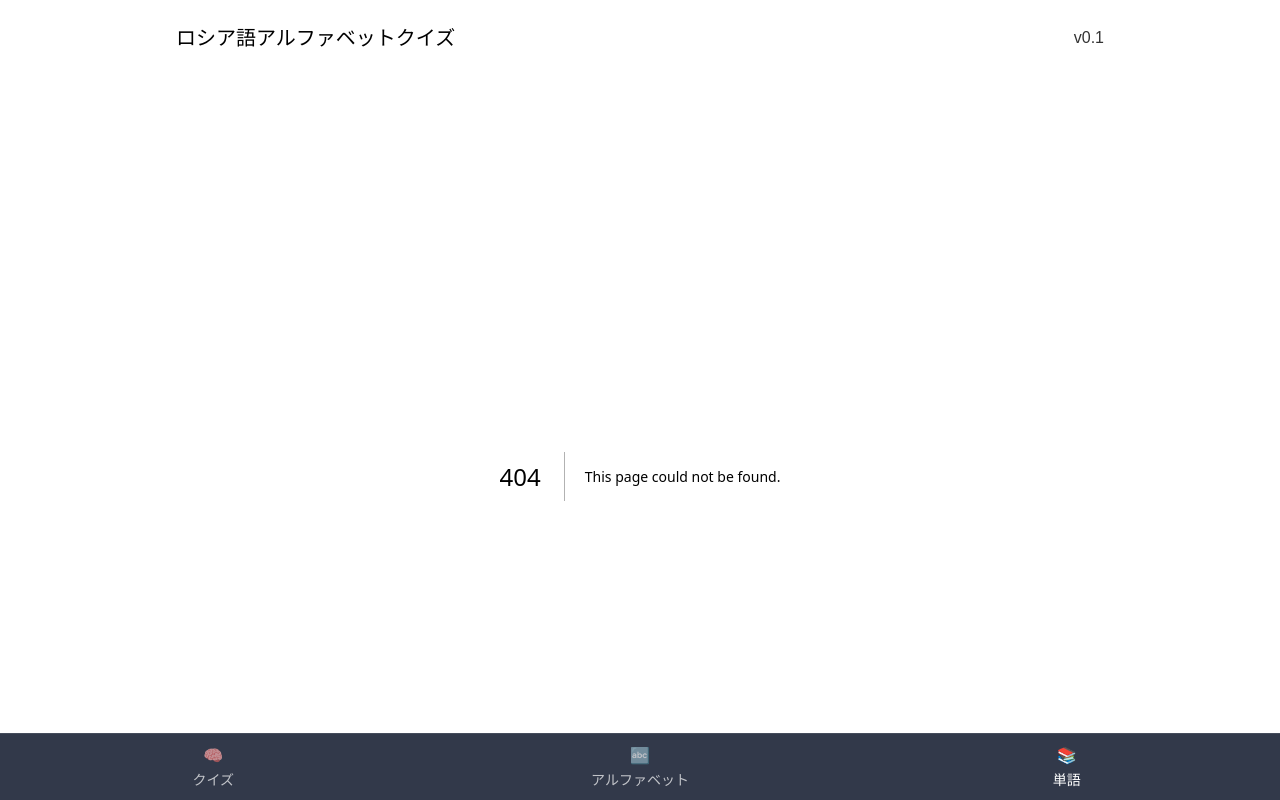
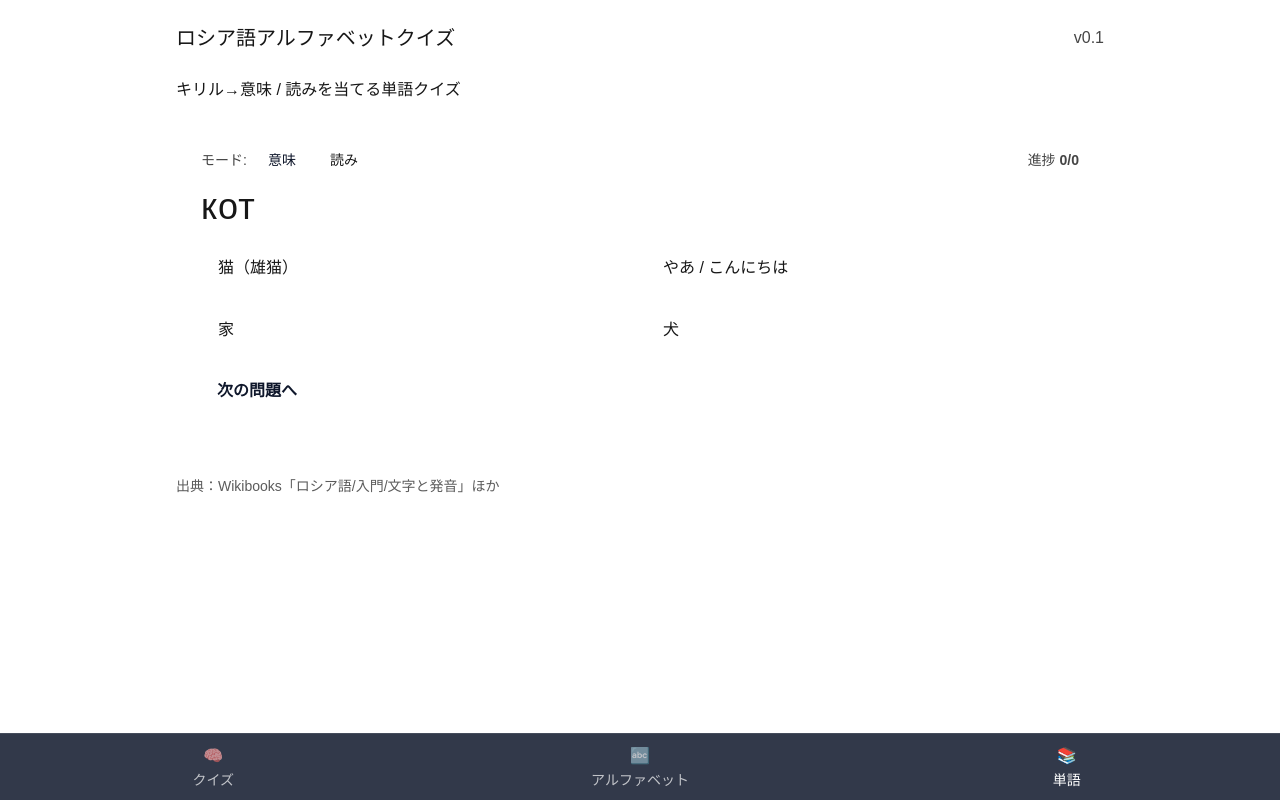
Before and after one commit to harukahirata/russian-practice, a Next.js app: page /words in a window 1280 px wide. Before the commit this address had no page. Shown: the top 800 px of the page. Built offline with nearby package versions, Linux system fonts and the light colour scheme.

Commit message:
add: 単語クイズを追加

```diff
--- /dev/null
+++ b/src/app/words/page.tsx
@@ -0,0 +1,10 @@
+import WordQuiz from "@/components/WordQuiz";
+
+export default function Page() {
+  return (
+    <main className="space-y-4">
+      <p className="leading-7">キリル→意味 / 読みを当てる単語クイズ</p>
+      <WordQuiz />
+    </main>
+  );
+}
--- /dev/null
+++ b/src/components/WordQuiz.tsx
@@ -0,0 +1,142 @@
+"use client";
+import { useEffect, useMemo, useState } from "react";
+import { WORDS, Word } from "@/lib/words";
+
+type Mode = "reading" | "meaning"; // 読みクイズ・意味クイズ
+
+function pickRandom<T>(arr: T[], n: number): T[] {
+  const copy = [...arr];
+  for (let i = copy.length - 1; i > 0; i--) {
+    const j = Math.floor(Math.random() * (i + 1));
+    [copy[i], copy[j]] = [copy[j], copy[i]];
+  }
+  return copy.slice(0, n);
+}
+
+function buildQuestion(word: Word, mode: Mode, pool: Word[]) {
+  const correct = mode === "reading" ? word.readingJa : word.meaningJa;
+  const distractorsPool = pool
+    .map((w) => (mode === "reading" ? w.readingJa : w.meaningJa))
+    .filter((x) => x !== correct);
+
+  const options = pickRandom([correct, ...pickRandom(distractorsPool, 3)], 4);
+  return { prompt: word.ru, correct, options } as const;
+}
+
+export default function WordQuiz() {
+  const [mode, setMode] = useState<Mode>("meaning"); // 初期は意味クイズにする
+  const [index, setIndex] = useState<number | null>(null);
+  const [selected, setSelected] = useState<string | null>(null);
+  const [score, setScore] = useState({ correct: 0, total: 0 });
+
+  useEffect(() => {
+    setIndex(Math.floor(Math.random() * WORDS.length));
+  }, []);
+
+  const word = useMemo(() => WORDS[index ?? 0], [index]);
+
+  const q = useMemo(() => {
+    if (index === null)
+      return { prompt: "", correct: "", options: [] as string[] };
+    return buildQuestion(word, mode, WORDS);
+  }, [index, word, mode]);
+
+  const answered = selected !== null;
+
+  const next = () => {
+    setIndex((i) => ((i ?? 0) + 1) % WORDS.length);
+    setSelected(null);
+  };
+
+  if (index === null) {
+    return (
+      <div className="rounded-2xl border border-white/10 bg-white/5 p-6">
+        Loading...
+      </div>
+    );
+  }
+
+  return (
+    <section className="rounded-2xl border border-white/10 bg-white/5 p-6">
+      {/* モード切り替え */}
+      <div className="mb-3 flex items-center gap-2">
+        <span className="text-sm opacity-80">モード:</span>
+        <button
+          onClick={() => setMode("meaning")}
+          className={[
+            "rounded px-3 py-1 text-sm border",
+            mode === "meaning"
+              ? "bg-white text-slate-900 border-transparent"
+              : "border-white/20 hover:bg-white/10",
+          ].join(" ")}
+        >
+          意味
+        </button>
+        <button
+          onClick={() => setMode("reading")}
+          className={[
+            "rounded px-3 py-1 text-sm border",
+            mode === "reading"
+              ? "bg-white text-slate-900 border-transparent"
+              : "border-white/20 hover:bg-white/10",
+          ].join(" ")}
+        >
+          読み
+        </button>
+        <div className="ml-auto text-sm opacity-80">
+          進捗{" "}
+          <strong>
+            {score.correct}/{score.total}
+          </strong>
+        </div>
+      </div>
+
+      <div className="mb-4 text-4xl tracking-wide">{q.prompt}</div>
+
+      <div className="grid grid-cols-1 gap-3 sm:grid-cols-2">
+        {q.options.map((opt) => {
+          const active = selected === opt;
+          const correct = answered && opt === q.correct;
+          const wrong = answered && active && !correct;
+          return (
+            <button
+              key={opt}
+              onClick={() => {
+                if (answered) return;
+                setSelected(opt);
+                setScore((s) => ({
+                  correct: s.correct + (opt === q.correct ? 1 : 0),
+                  total: s.total + 1,
+                }));
+              }}
+              className={[
+                "rounded-xl border px-4 py-3 text-left",
+                correct
+                  ? "border-emerald-400/40 bg-emerald-400/20"
+                  : wrong
+                  ? "border-rose-400/40 bg-rose-400/20"
+                  : "border-white/20 bg-white/5 hover:bg-white/10",
+              ].join(" ")}
+            >
+              {opt}
+            </button>
+          );
+        })}
+      </div>
+
+      <div className="mt-4 flex items-center gap-3">
+        <button
+          onClick={next}
+          className="ronded-xl bg-white px-4 py-2 font-semibold text-slate-900"
+        >
+          次の問題へ
+        </button>
+        {answered && (
+          <span className="opacity-85">
+            答え: <strong>{q.correct}</strong>
+          </span>
+        )}
+      </div>
+    </section>
+  );
+}
--- /dev/null
+++ b/src/lib/words.ts
@@ -0,0 +1,13 @@
+export type Word = {
+  ru: string;
+  readingJa: string;
+  meaningJa: string;
+};
+
+export const WORDS: Word[] = [
+  { ru: "привет", readingJa: "プリビェート", meaningJa: "やあ / こんにちは" },
+  { ru: "спасибо", readingJa: "スパシーバ", meaningJa: "ありがとう" },
+  { ru: "дом", readingJa: "ドム", meaningJa: "家" },
+  { ru: "кот", readingJa: "コート", meaningJa: "猫（雄猫）" },
+  { ru: "собака", readingJa: "サバーカ", meaningJa: "犬" },
+];
```
